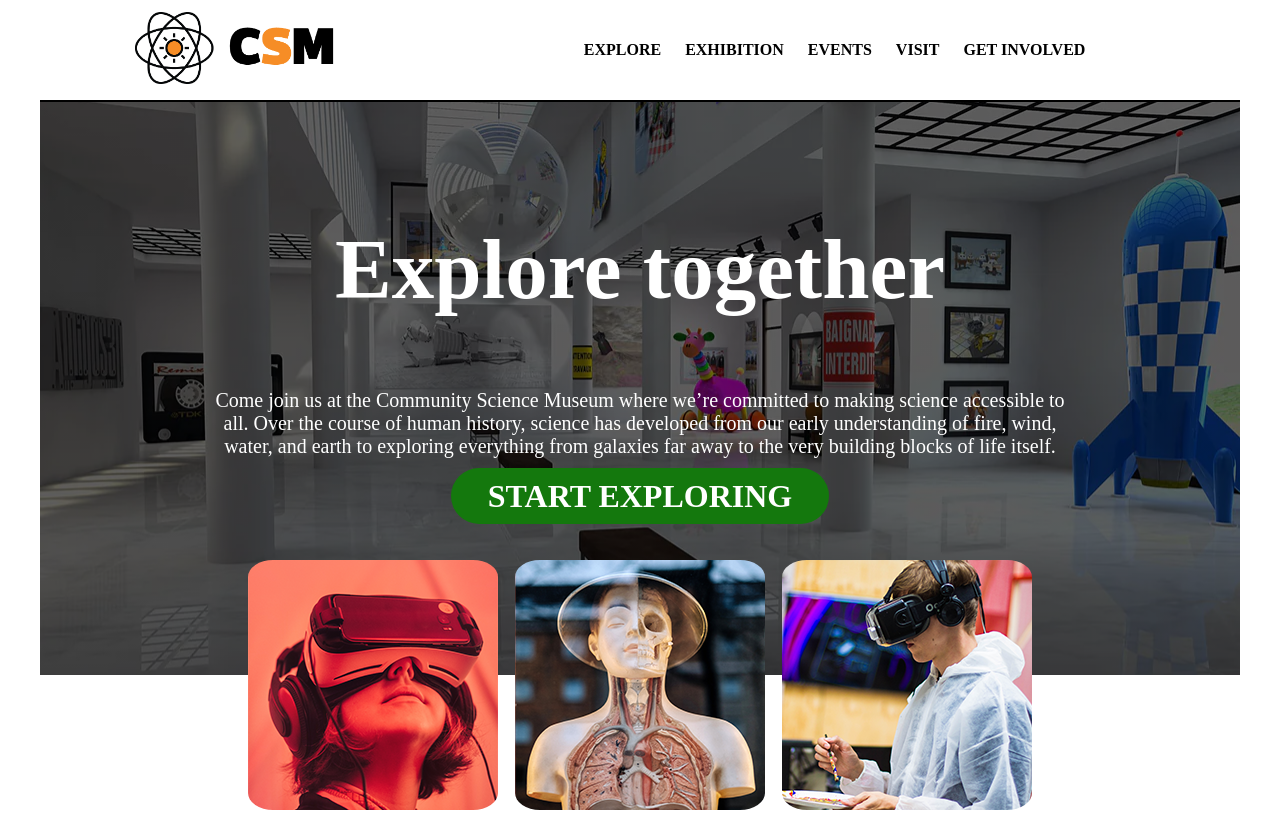
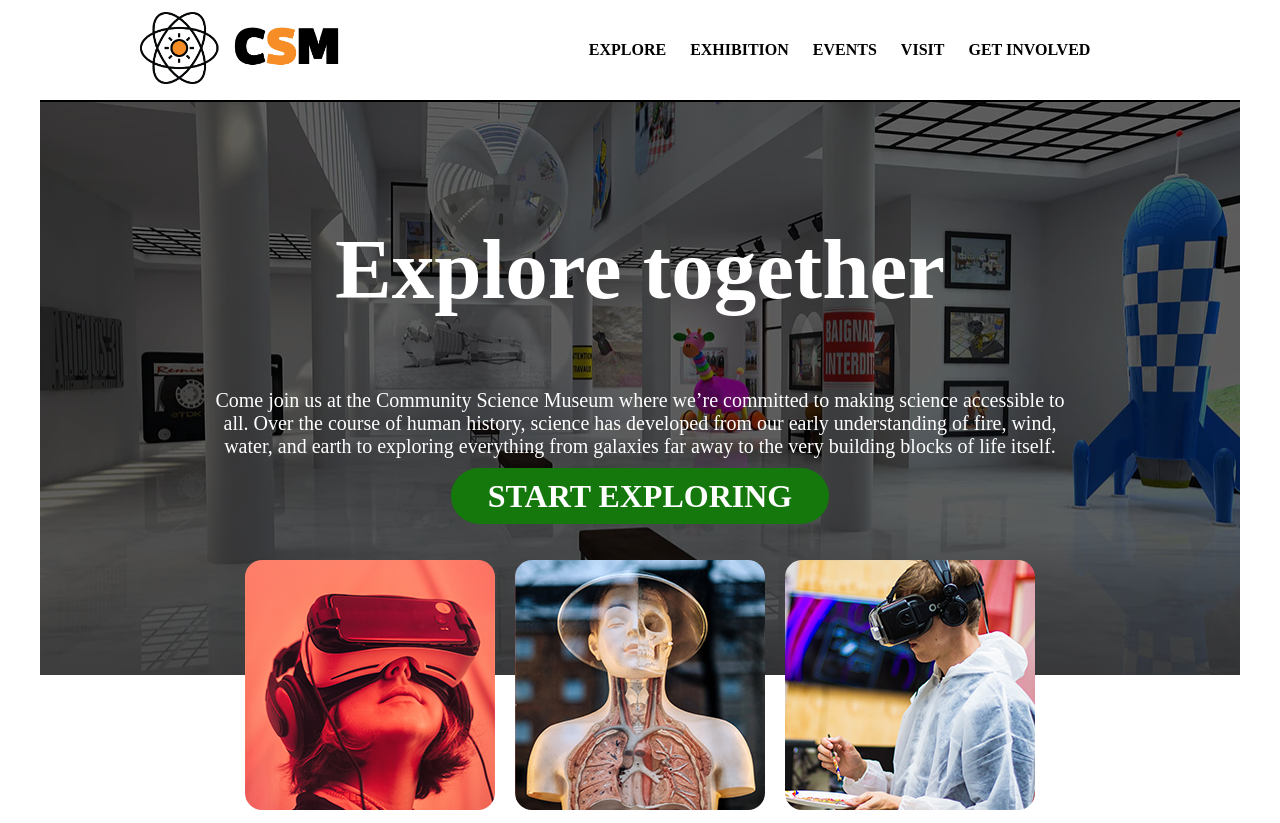
Before and after one commit to atlehjelmseth/semester-project1-csm, a plain HTML site: page index.html in a window 1280 px wide. Shown: the top 823 px of the page. Drawn offline with Linux system fonts and the light colour scheme; a web font is replaced by a local one.

Commit message:
Update styles.css

```diff
--- a/styles/styles.css
+++ b/styles/styles.css
@@ -15,7 +15,7 @@ img {
   border-radius: 10%;
   max-width: 500px;
   margin: auto;
-  padding: 10px 0px 10px 0px;
+  padding: 10px;
 }
 
 h1 {
```
